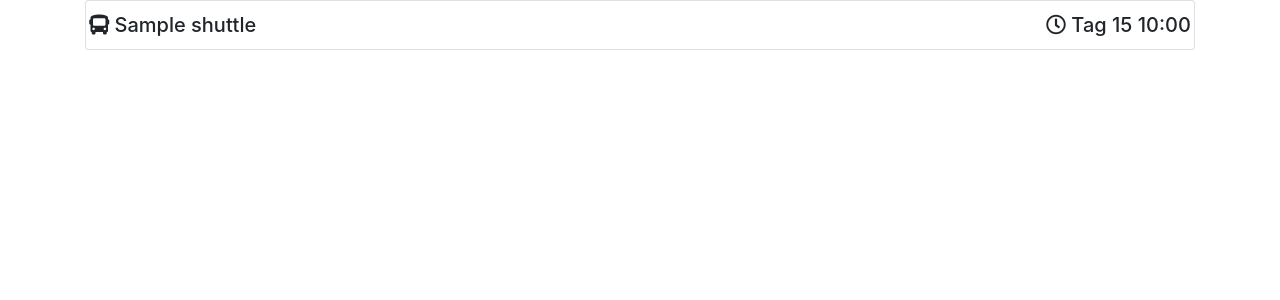
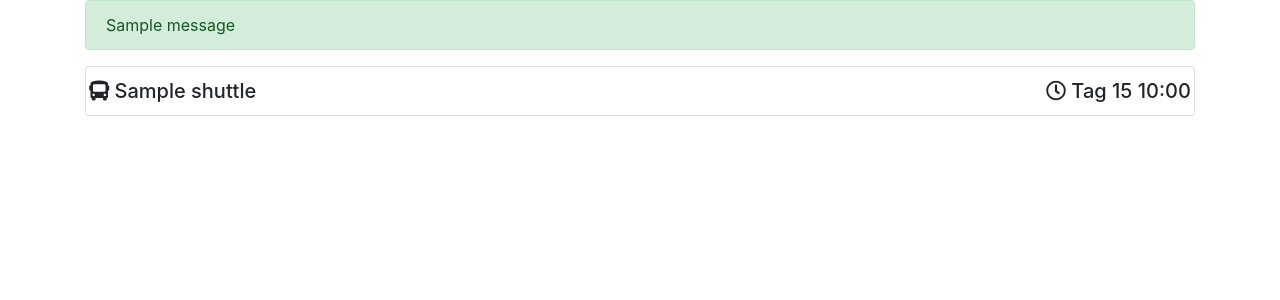
Before and after one commit to spahan/shuttle, a Django app: page / in a window 1280 px wide. Shown: the top 300 px of the page. Run offline with Django 3.2, Linux system fonts and the light colour scheme; tables that the repository leaves empty hold one stand-in row (values such as "Sample post"); one stand-in notice (Sample message) is shown; some libraries are stand-ins or nearby versions.

Commit message:
added messages

```diff
--- a/templates/base.html
+++ b/templates/base.html
@@ -16,9 +16,10 @@
 
   <body>
     <div class="container">
-			{% if error %}
-				{% load markdownify %}
-				<div class="alert alert-danger">{{ error|markdownify }}</div>
+      {% if messages %}
+        {% for message in messages %}
+          <div class="alert alert-{{ message.tags }}">{{ message }}</div>
+        {% endfor %}
       {% endif %}
       {% block content %}
       <p>Placeholder text in base template. Replace with page content.</p>
```
Lines whose indentation alone changed are shown as unchanged.
